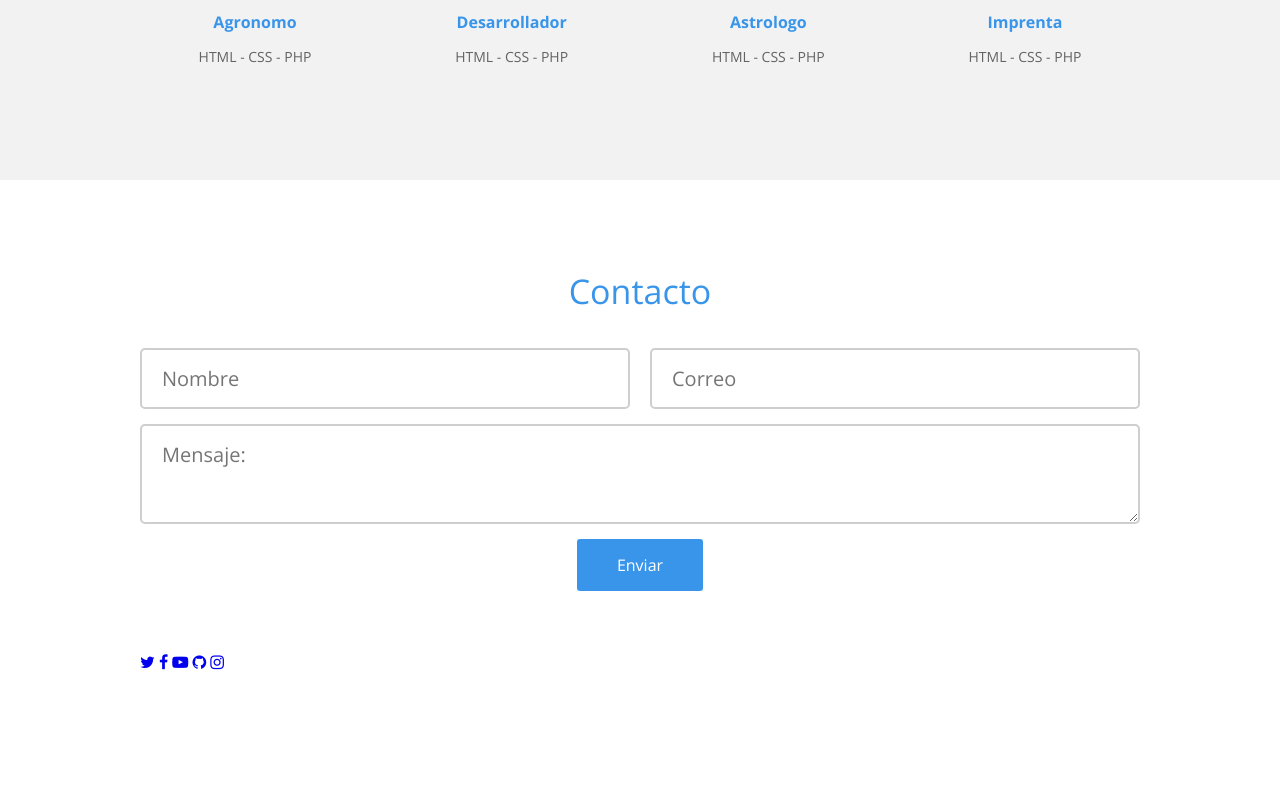
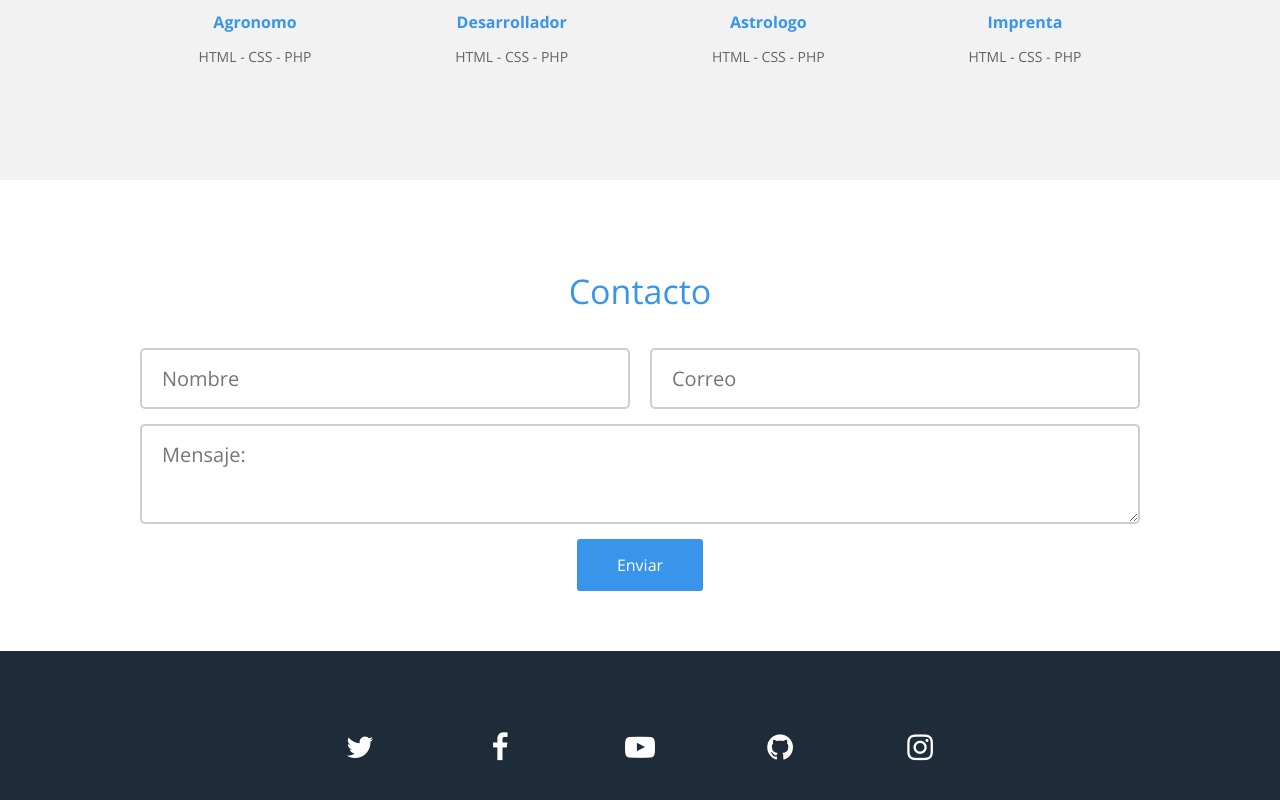
Before and after one commit to Daniel-Fernandez-Guarneros/Daniel-Fernandez-Guarneros.github.io, a plain HTML site: page index.html in a window 1280 px wide. Shown: the part 1629-2429 px from the top of the page. Before the commit the page ends 2302 px from the top, so only its background shows below. Drawn offline with nearby package versions, Linux system fonts and the light colour scheme.

Commit message:
011_Estilos de los iconos de Redes sociales del Footer

```diff
--- a/css/estilos.css
+++ b/css/estilos.css
@@ -240,3 +240,30 @@ footer .contacto .formulario .boton {
 footer .contacto .formulario .boton:hover {
 	background: #387bea;
 }
+
+footer .redes-sociales {
+	background: #1e2b38;
+	padding: 60px 0;
+}
+
+footer .redes-sociales .contenedor {
+	display: flex;
+	justify-content: center;
+}
+
+footer .redes-sociales a {
+	color: #fff;
+	text-align: center;
+	width: 100px;
+	display: block;
+	padding: 15px 0;
+	border-radius: 3px;
+	font-size: 30px;
+	margin: 0 20px;
+}
+
+footer .redes-sociales .twitter:hover {	background: #1da1f2; }
+footer .redes-sociales .facebook:hover { background: #3b5998; }
+footer .redes-sociales .youtube:hover {	background: #cd201f; }
+footer .redes-sociales .github:hover { background: #666666; }
+footer .redes-sociales .instagram:hover { background: #3f729b; }
```
